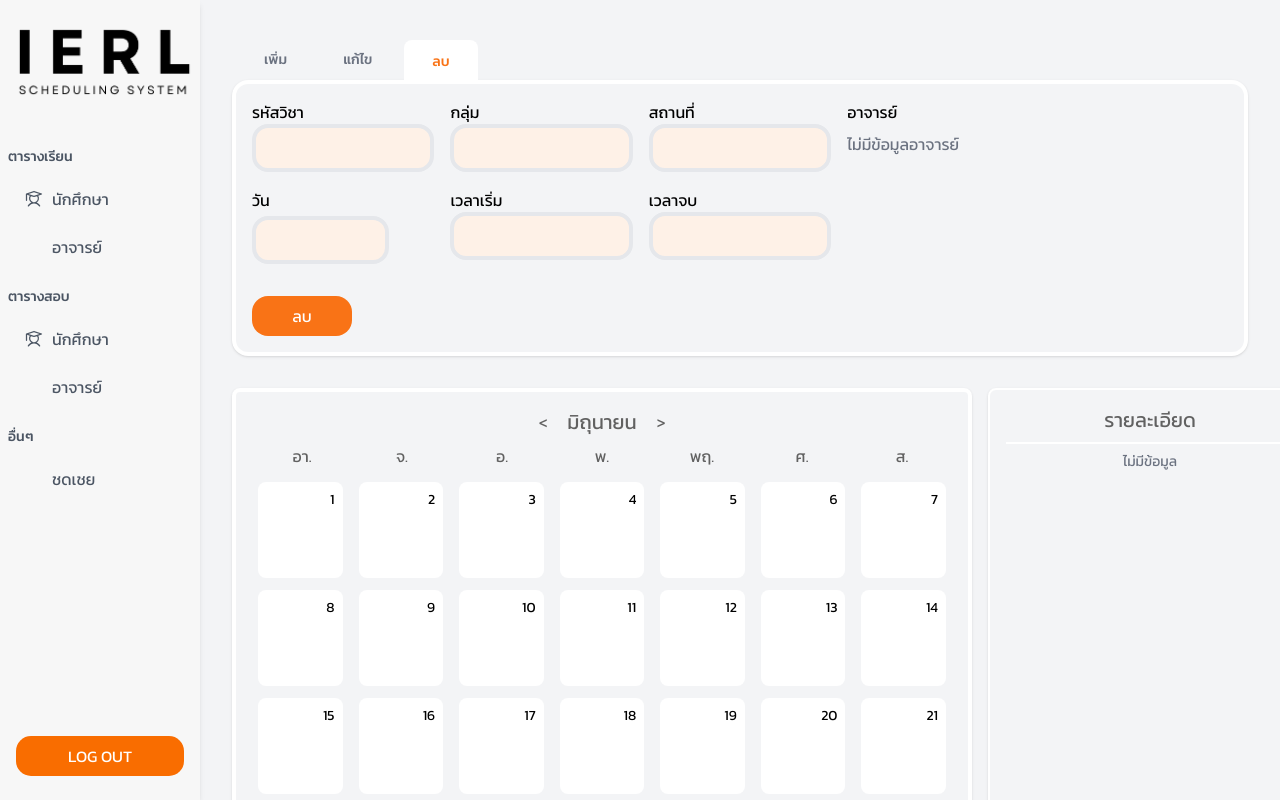
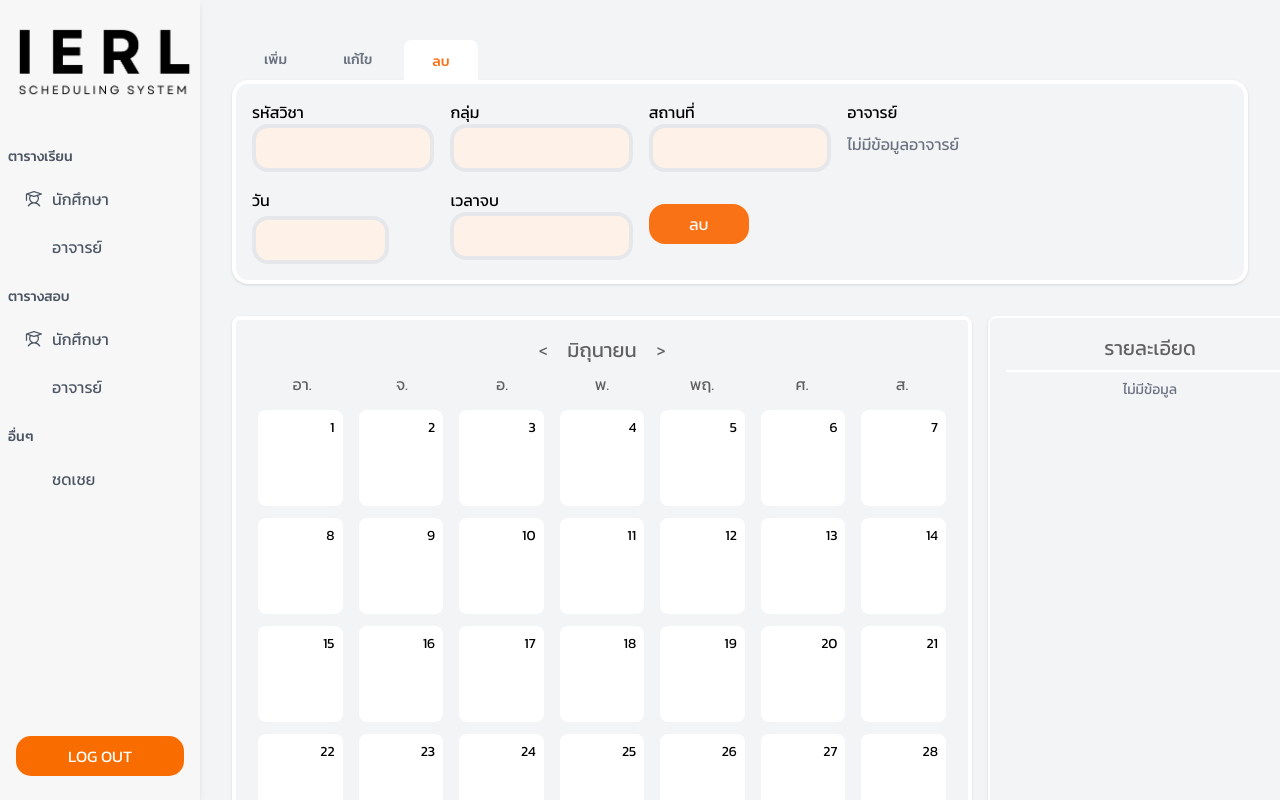
Before and after one commit to MeepoohCH/Timetable, a Next.js app: page /Exam in a window 1280 px wide. Both pictures are taken after a click on the button "ลบ". Shown: the top 800 px of the page. Built offline with nearby package versions, Linux system fonts and the light colour scheme; some icons are missing.

Commit message:
ข้อความ commit

```diff
--- a/app/components/Delete.tsx
+++ b/app/components/Delete.tsx
@@ -189,7 +189,7 @@
             )}
           </div>
 
-          <div className="col-span-1">
+          {/* <div className="col-span-1">
             <label>เวลาเริ่ม</label>
             <DatePicker
               selected={timeStart}
@@ -203,7 +203,7 @@
               readOnly
               disabled
             />
-          </div>
+          </div> */}
 
           <div className="col-span-1">
             <label>เวลาจบ</label>
```
